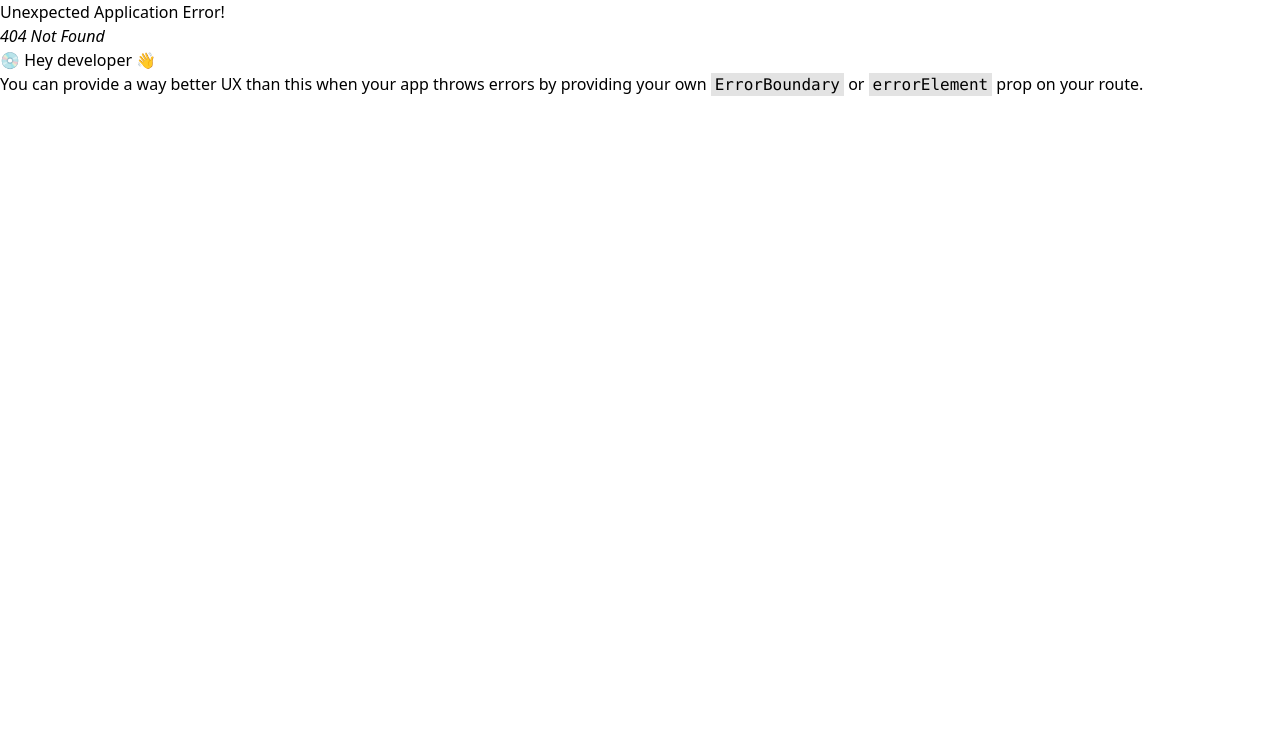
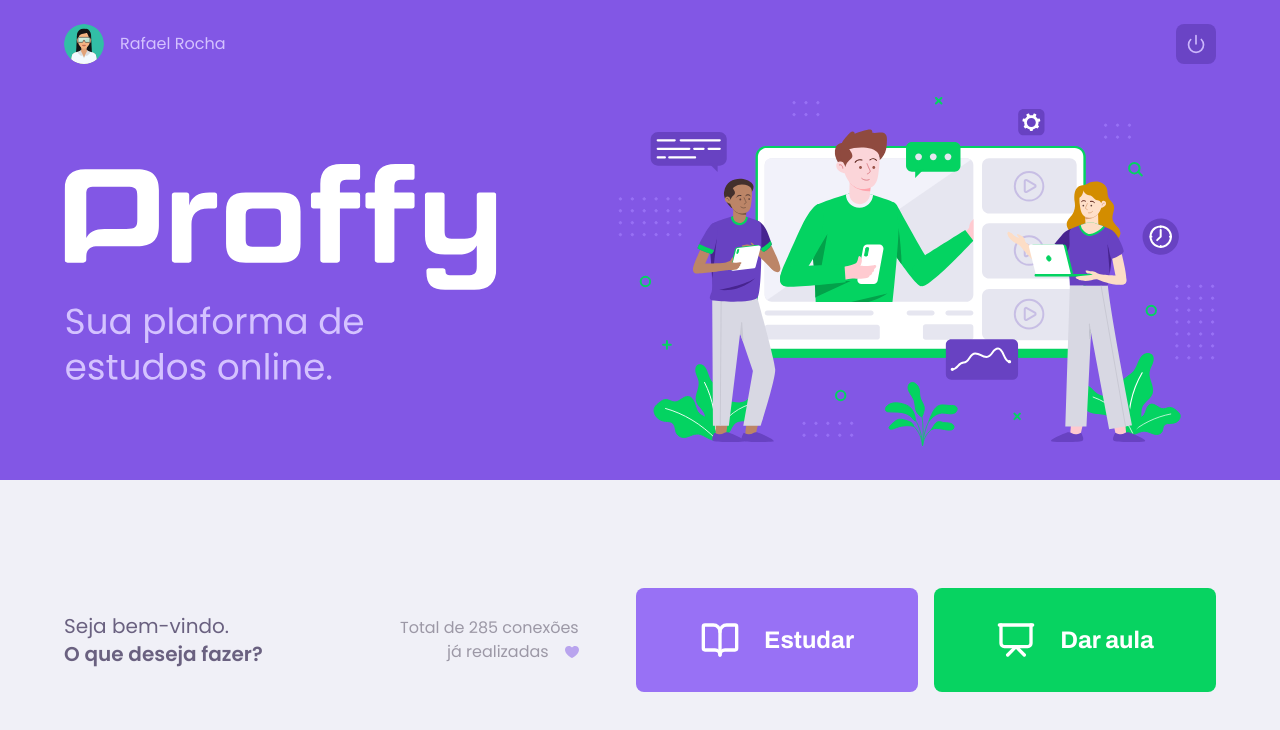
Before and after one commit to Santosfael/proffy-web, a React (Vite) app: page / in a window 1280 px wide. Before the commit this address had no page. Shown: the top 730 px of the page. Built offline with nearby package versions, Linux system fonts and the light colour scheme.

Commit message:
feat: criação da tela home

```diff
--- a/src/index.css
+++ b/src/index.css
@@ -17,6 +17,7 @@
   --color-text-input: oklch(80.42% 0.023 300.11);
   --color-text-purple-base: oklch(84.94% 0.086 298.08);
   --color-text-purple-complement: oklch(68.43% 0.170 295.21);
+  --color-green-dark: oklch(0.7034 0.1937 149.86);
 
   /* Custom Fonts */
   --font-archivo-bold: ArchivoBold, "sans-serif";
--- /dev/null
+++ b/src/pages/app/home.tsx
@@ -0,0 +1,70 @@
+import { Link } from "react-router"
+import ilustra from "../../assets/ilustra.svg"
+import avatar from "../../assets/avatar.svg"
+import logo from "../../assets/logo.svg"
+import heart from "../../assets/heart.svg"
+
+import { BookOpen, Power, Presentation } from "lucide-react"
+
+export function Home() {
+    return (
+        <div className="min-w-screen min-h-screen grid grid-rows-5">
+            <div className="flex flex-col justify-center items-center row-span-3 bg-purple">
+                <header className="min-w-6xl flex justify-between mt-6">
+                    <div className="flex items-center justify-center">
+                        <img src={avatar} className="h-10 w-10 rounded-full" />
+                        <h3 className="font-poppins-regular font-medium text-base text-text-purple-base ms-4">
+                            Rafael Rocha
+                        </h3>
+                    </div>
+
+                    <Link to={"/sign-in"} className="w-10 h-10 opacity-90 hover:opacity-100 bg-dark-purple flex items-center justify-center rounded-lg cursor-pointer">
+                        <Power size={20} className="text-text-purple-base"/>
+                    </Link>
+                </header>
+
+                <div className="flex flew-row justify-between items-center min-w-6xl h-full">
+                    <img src={logo} alt="" className="w-[434px] h-[217px]" />
+                    <img src={ilustra} alt="" className="w-[599px] h-[350px]"/>
+                </div>
+            </div>
+
+            <div className="w-full flex justify-center row-span-2 bg-background">
+                <div className="flex flex-row justify-between items-center min-w-6xl h-full">
+                    <p className="text-text-base font-poppins-regular text-xl">
+                        Seja bem-vindo.<br />
+                        <span className="font-poppins-semibold">O que deseja fazer?</span>
+                    </p>
+
+                    <div className="flex flex-row items-end-safe">
+                        <span className="font-poppins-regular text-base text-right text-text-complement ms-20">
+                            Total de 285 conexões <br />
+                            <span className="inline-flex items-center justify-end gap-2">
+                                já realizadas
+                                <img src={heart} alt="" className="w-3.5 h-3.5 ms-2" />
+                            </span>
+                        </span>
+                    </div>
+
+                    <div className="flex flex-row justify-center items-center gap-4">
+                        <Link
+                            to={"/study"}
+                            className="flex gap-6 w-[282px] h-[104px] bg-another-purple transation hover:bg-purple rounded-lg justify-center items-center cursor-pointer"
+                        >
+                            <BookOpen size={40} className="text-white"/>
+                            <span className="font-archivo-bold text-2xl text-white">Estudar</span>
+                        </Link>
+
+                        <Link
+                            to={"/give-classes"}
+                            className="flex gap-6 w-[282px] h-[104px] bg-green hover:bg-green-dark transation rounded-lg justify-center items-center cursor-pointer"
+                        >
+                            <Presentation size={40} className="text-white" />
+                            <span className="font-archivo-bold text-2xl text-white">Dar aula</span>
+                        </Link>
+                    </div>
+                </div>
+            </div>
+        </div>
+    )
+}
--- a/src/routes.tsx
+++ b/src/routes.tsx
@@ -4,11 +4,13 @@ import { SignUp } from './pages/auth/sign-up'
 import { Forgot } from './pages/auth/forgot'
 import { FinallyForgot } from './pages/auth/finally-forgot'
 import { FinallyRegister } from './pages/auth/finally-register'
+import { Home } from './pages/app/home'
 
 export const router = createBrowserRouter([
     { path: '/sign-in', element: <SignIn /> },
     { path: '/sign-up', element: <SignUp /> },
     { path: '/forgot', element: <Forgot /> },
     { path: '/forgot/finally-forgot', element: <FinallyForgot /> },
-    { path: '/sign-up/finally-register', element: <FinallyRegister /> }
+    { path: '/sign-up/finally-register', element: <FinallyRegister /> },
+    { path: '/', element: <Home />}
 ])
```
